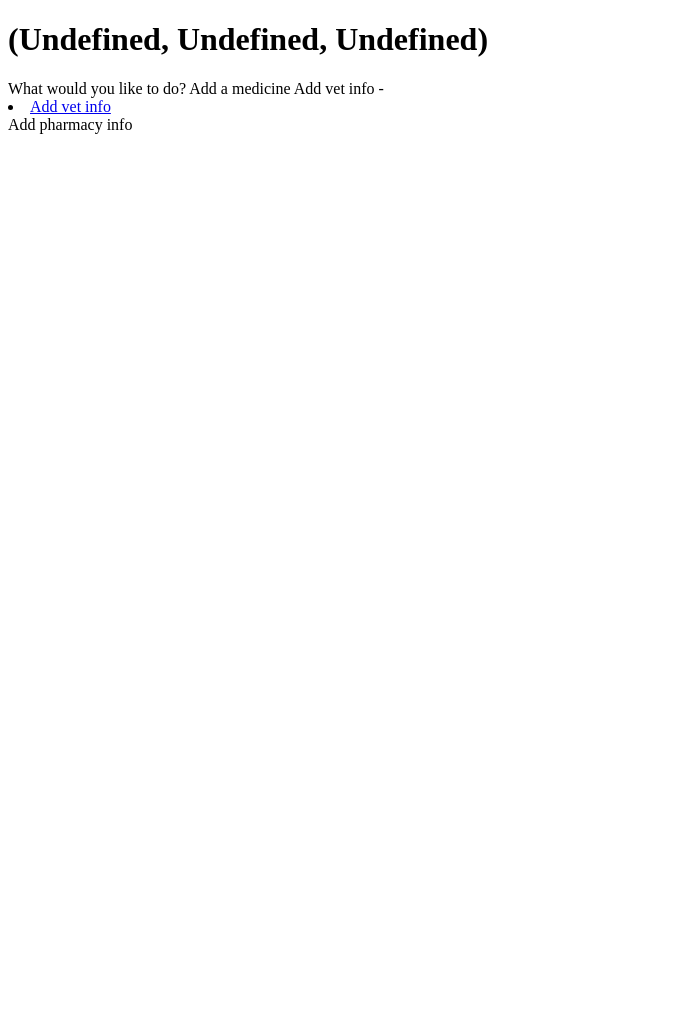
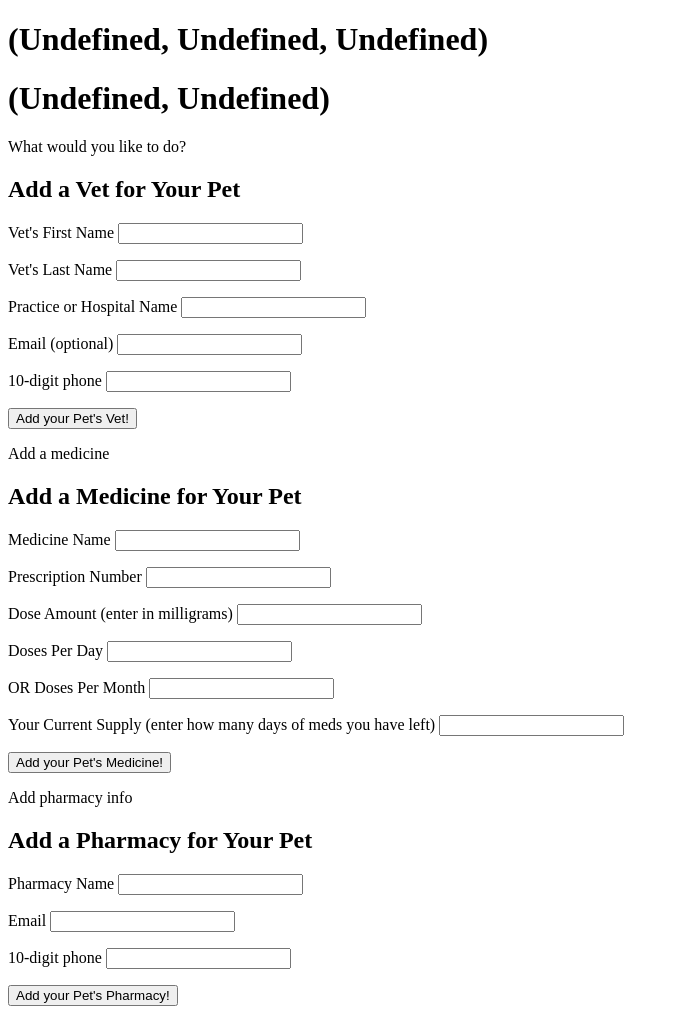
Before and after one commit to AlyssaWH/Petzilla, a Flask app: template Templates/pet_details.html in a window 1280 px wide. Shown: the whole page, without its empty margins (0-679 px from the left). Before the commit the page ends 134 px from the top, so only its background shows below. Run offline with Flask 2, Linux system fonts and the light colour scheme; the template is opened without the code that fills it, so the values that code supplies are empty.

Commit message:
Routes are routinggit add Templates/ crud.py server.py

```diff
--- a/Templates/pet_details.html
+++ b/Templates/pet_details.html
@@ -6,12 +6,99 @@
 <h1>{{ pet.name }}</h1>
 <h1>{{ vet.fname, vet.lname, vet.practice_name}}</h1>
 
+{%for medicine in medicines%}
 
-What would you like to do?
+<h1>{{ medicine.med_name, medicine.date_used_by.strftime('%m-%d-%Y')}}</h1>
+{%endfor%}
+
+<h1>{{ pharmacy.pharm_name, pharmacy.phone}}</h1>
+
+
+What would you like to do?<h2>Add a Vet for Your Pet</h2>
+<form action="/pets/{{pet.pet_id}}/add-vet" method='POST'>
+  <input type="hidden" id="pet_id" name="pet_id" value={{pet.pet_id}}>
+  <p>
+    Vet's First Name <input type="text" name="vet-fname">
+  </p>
+
+  <p>
+    Vet's Last Name <input type="text" name="vet-lname">
+  </p>
+
+  <p>
+      Practice or Hospital Name <input type="text" name="practice-name">
+    </p>
+    <p>
+      Email (optional) <input type="text" name="email">
+    </p>
+    <p>
+      10-digit phone <input type="text" name="phone">
+    </p>
+
+  <p>
+    <input type="submit" value="Add your Pet's Vet!">
+  </p>
+</form>
+
+
 
 Add a medicine
-Add vet info -     <li><a href="/add-vet-landing">Add vet info</a></li>
+<h2>Add a Medicine for Your Pet</h2>
+<form action="/pets/{{pet.pet_id}}/add-med" method='POST'>
+  <input type="hidden" id="pet_id" name="pet_id" value={{pet.pet_id}}>
+  <p>
+    Medicine Name <input type="text" name="med-name">
+  </p>
+  <p>
+    Prescription Number <input type="text" name="prescrip-num">
+  </p>
+
+  <p>
+    Dose Amount (enter in milligrams) <input type="integer" name="dose-amount">
+  </p>
+
+  <p>
+      Doses Per Day <input type="integer" name="doses-per-day">
+    </p>
+    <p>
+      OR Doses Per Month <input type="integer" name="doses-per-month">
+    </p>
+    <p>
+      Your Current Supply (enter how many days of meds
+      you have left) <input type="integer" name="days-left-at-entry">
+    </p>
+
+  <p>
+    <input type="submit" value="Add your Pet's Medicine!">
+  </p>
+</form>
+
+
+
 
 Add pharmacy info
 
+<h2>Add a Pharmacy for Your Pet</h2>
+<form action="/pets/{{pet.pet_id}}/add-pharm" method='POST'>
+  <input type="hidden" id="pet_id" name="pet_id" value={{pet.pet_id}}>
+  <p>
+    Pharmacy Name <input type="text" name="pharm-name">
+  </p>
+
+  <p>
+    Email <input type="text" name="email">
+  </p>
+
+
+    <p>
+      10-digit phone <input type="text" name="phone">
+    </p>
+
+  <p>
+    <input type="submit" value="Add your Pet's Pharmacy!">
+  </p>
+</form>
+
+
+
 {% endblock %}
--- a/crud.py
+++ b/crud.py
@@ -83,8 +83,8 @@
 
 def get_vet_by_pet_id(pet_id):
     """Get a vet that a pet has."""
-    #return Vet.query.filter(Pet.pet_id == pet_id)
-    return Vet.query.get(pet_id)
+    #(Vet.query.filter(Pet.pet_id == pet_id))
+    return Vet.query.filter(Vet.pet_id == pet_id).first()
 
 
 
@@ -99,6 +99,13 @@
     db.session.commit()
 
     return pharmacy
+
+def get_pharm_by_pet_id(pet_id):
+    """Get a pharmacy that a pet has."""
+    #(Vet.query.filter(Pet.pet_id == pet_id))
+    return Pharmacy.query.filter(Pharmacy.pet_id == pet_id).first()
+
+
 
 def create_medicine(pet_id, med_name, dose_amount, days_left_at_entry, prescrip_num=None,
 doses_per_day=None, doses_per_month=None, entry_date=date.today()):
@@ -119,6 +126,12 @@
 
     return medicine
 
+def get_meds_by_pet_id(pet_id):
+    return Medicine.query.filter(Medicine.pet_id == pet_id).all()
+
+
+
+
 
 
 #I'm not totally sure if I need this right now
@@ -126,23 +139,3 @@
     reminder_date = medicine.date_used_by - timedelta(days=user.remind_time_preference)
     return reminder_date
 #     update_date_used_by = medicines.update()\.where()
-
-
-
-#   med_name = db.Column(db.String(50), nullable=False)
-#     prescrip_num = db.Column(db.Integer)
-#     dose_amount = db.Column(db.String(50), nullable=False)
-#     doses_per_day = db.Column(db.Integer)
-#     doses_per_month = db.Column(db.Integer)
-#     entry_date = db.Column(db.Date)
-#     date_used_by = db.Column(db.Date)
-
-
-
-
-
-
-
-
-    # def create_user(email, password):
-    # """Create and return a new user."""
--- a/server.py
+++ b/server.py
@@ -67,8 +67,12 @@
 def show_dashboard():
     user=crud.get_user_by_id(session["user"])
     pets=crud.get_pet_by_user_id(session["user"])
+    for pet in pets:
+        medicine=crud.get_meds_by_pet_id(pet.pet_id)
 
-    return render_template("dashboard.html", user=user, pets=pets)
+
+    return render_template("dashboard.html", user=user, pets=pets,
+    medicine=medicine)
 
 @app.route("/add-pet", methods=['POST'])
 def add_a_pet():
@@ -95,15 +99,18 @@
 
     vet= crud.get_vet_by_pet_id(pet_id)
 
+    medicines=crud.get_meds_by_pet_id(pet_id)
+    pharmacy = crud.get_pharm_by_pet_id(pet_id)
 
 
 
-    return render_template("pet_details.html", pet=pet, vet=vet)
+
+    return render_template("pet_details.html", pet=pet, vet=vet, medicines=medicines, pharmacy=pharmacy)
 
 @app.route("/pets/<pet_id>/add-vet", methods=['POST'])
 def add_a_vet(pet_id):
     """Let user add a vet for a pet"""
-    pet_id = request.form.get("pet_id")
+
     vet_fname = request.form.get("vet-fname")
     vet_lname= request.form.get("vet-lname")
     practice_name=request.form.get("practice-name")
@@ -113,15 +120,39 @@
 
     crud.create_vet(pet_id, practice_name, phone, vet_fname, vet_lname, email)
     flash("Vet created!  Adding to your pet's page")
-    return redirect ("/pets/<pet_id>")
+    return redirect ("/dashboard")
 
-@app.route("/pets/<pet_id>/add-vet-landing")
-def show_vet_form(pet_id):
-    """Let user fill out the vet form"""
-    pet = crud.get_pet_by_id(pet_id)
+@app.route("/pets/<pet_id>/add-med", methods=['POST'])
+def add_a_med(pet_id):
+    """Let user add a medicine for a pet"""
+
+    med_name = request.form.get("med-name")
+    prescrip_num = request.form.get("prescrip-num")
+    dose_amount= request.form.get("dose-amount")
+    doses_per_day=request.form.get("doses-per-day")
+    doses_per_month=request.form.get("doses-per-month")
+    days_left_at_entry=request.form.get("days-left-at-entry")
 
 
-    return render_template("add-vet.html", pet=pet)
+    crud.create_medicine(pet_id,med_name,dose_amount,int(days_left_at_entry),
+    prescrip_num,doses_per_day,doses_per_month)
+    flash("Medicine created!  Adding to your pet's page")
+    return redirect ("/dashboard")
+
+
+@app.route("/pets/<pet_id>/add-pharm", methods=['POST'])
+def add_a_pharmacy(pet_id):
+    """Let user add a pharmacy for a pet"""
+
+    pharm_name = request.form.get("pharm-name")
+    email = request.form.get("email")
+    phone= request.form.get("phone")
+
+
+    crud.create_pharmacy(pet_id,pharm_name,phone)
+    flash("Pharmacy created!  Adding to your pet's page")
+    return redirect ("/dashboard")
+
 
 
 
```
Also changed, not shown: Templates/add-pet.html (deleted, +0 -40 lines), Templates/add-vet.html (deleted, +0 -41 lines), Templates/dashboard.html (+6 -1 lines).
